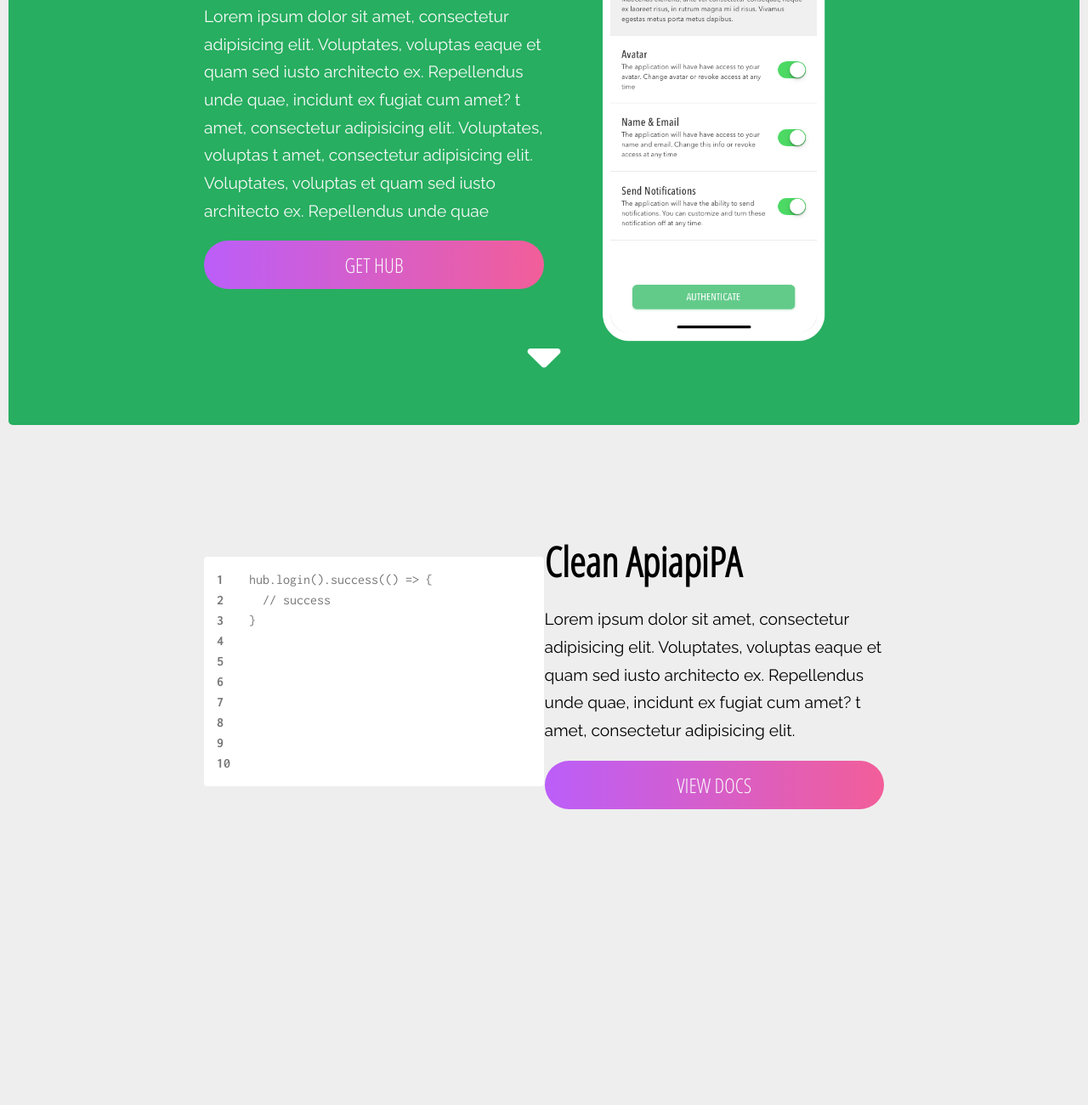
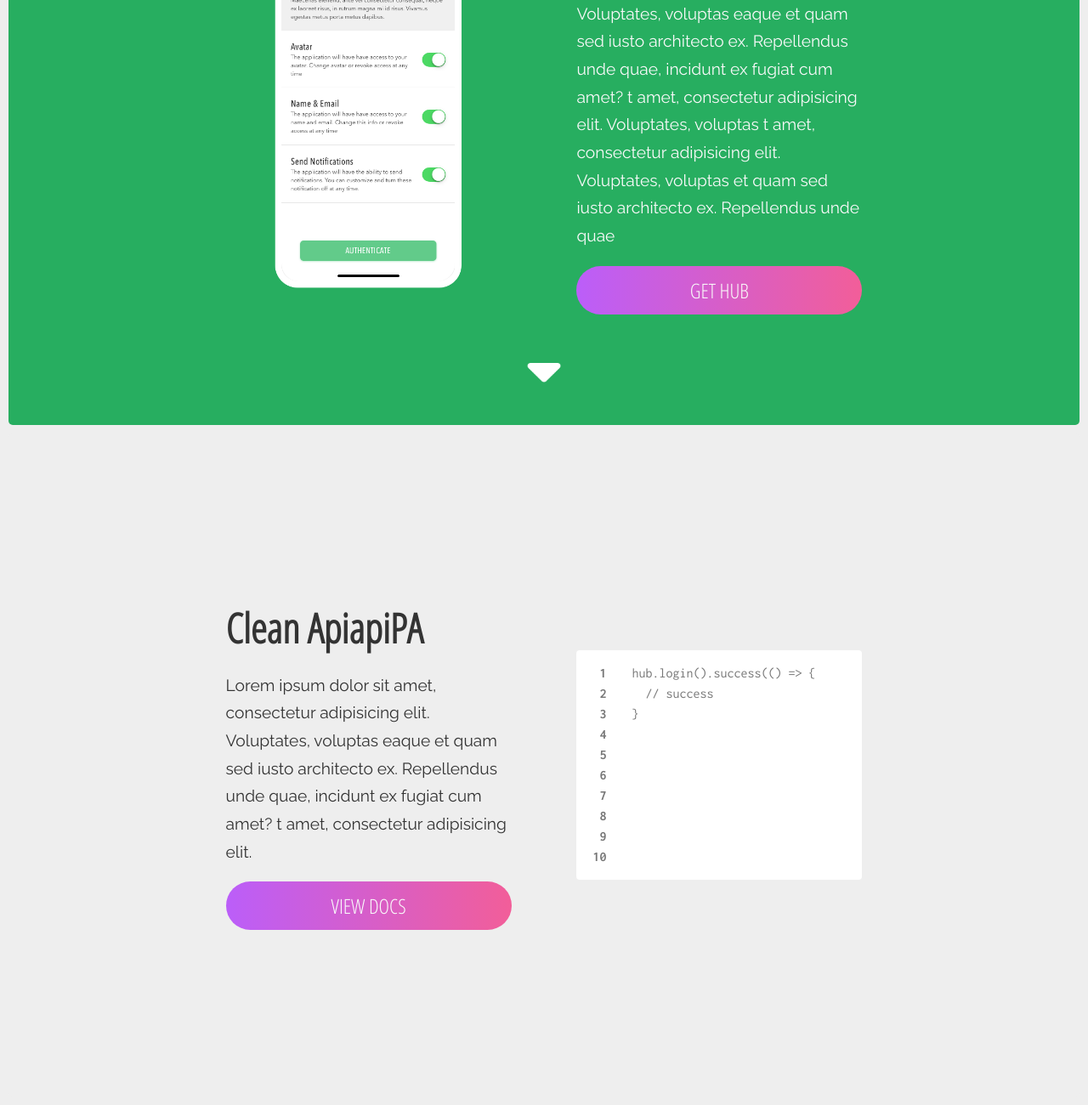
Before and after one commit to loginwithhub/landing-page, a plain HTML site: page src/index.html in a window 1280 px wide. Shown: the part 290-1590 px from the top of the page at 85% size. Drawn offline with Linux system fonts and the light colour scheme.

Commit message:
css tweaks

```diff
--- a/src/index.html
+++ b/src/index.html
@@ -2,34 +2,39 @@
 <html lang="en">
 <head>
   <meta charset="utf-8">
+  <meta name="viewport" content="width=device-width, initial-scale=1">
   <title>Hello World</title>
   <link rel="stylesheet" type="text/css" href="main.css"/>
 </head>
 <body>
-  <section id="sec-one">
-    <header>
-      <img id="logo" src="images/logox2.png"/>
-    </header>
+  <section id="section-one">
+    <img id="logo" src="images/logox2.png"/>
+    <image id="arrow" src="images/arrow_down.png"/>
 
-    <div class="container">
-      <div class="flex-item">
+    <div class="content">
+      <div class="column-left">
+        <image class="screenshot" src="images/1.png"/>
+      </div>
+
+      <div class="column-right">
         <h2>Lorum ipsummm</h2>
         <p>Lorem ipsum dolor sit amet, consectetur adipisicing elit. Voluptates, voluptas eaque et quam sed iusto architecto ex. Repellendus unde quae, incidunt ex fugiat cum amet? t amet, consectetur adipisicing elit. Voluptates, voluptas t amet, consectetur adipisicing elit. Voluptates, voluptas et quam sed iusto architecto ex. Repellendus unde quae</p>
         <button>GET HUB</button>
       </div>
-      <div class="flex-item">
-        <image src="images/1.png"/>
-      </div>
     </div>
-
-    <image src="images/arrow_down.png" class="triangle"/>
   </section>
 
 
-  <section id="sec-two">
-    <div class="container">
-      <div class="flex-item">
-        <ol class="code-box custom-counter">
+  <section id="section-two">
+    <div class="content">
+      <div class="column-left">
+        <h2>Clean ApiapiPA</h2>
+        <p>Lorem ipsum dolor sit amet, consectetur adipisicing elit. Voluptates, voluptas eaque et quam sed iusto architecto ex. Repellendus unde quae, incidunt ex fugiat cum amet? t amet, consectetur adipisicing elit.</p>
+        <button>VIEW DOCS</button>
+      </div>
+
+      <div class="column-right">
+        <ol class="custom-counter">
           <li>hub.login().success(() => {</li>
           <li>&nbsp&nbsp// success</li>
           <li>}</li>
@@ -42,15 +47,7 @@
           <li></li>
         </ol>
       </div>
-      <div class="divider"></div>
-      <div class="flex-item">
-        <h2>Clean ApiapiPA</h2>
-        <p>Lorem ipsum dolor sit amet, consectetur adipisicing elit. Voluptates, voluptas eaque et quam sed iusto architecto ex. Repellendus unde quae, incidunt ex fugiat cum amet? t amet, consectetur adipisicing elit.</p>
-        <button class="btn">VIEW DOCS</button>
-      </div>
     </div>
   </section>
-  <footer>
-  </footer>
 </body>
 </html>
--- a/src/main.css
+++ b/src/main.css
@@ -1,6 +1,8 @@
 @import url('https://fonts.googleapis.com/css?family=Open+Sans+Condensed:300|Raleway|Inconsolata:400,700');
 
-* {
+body * {
+	display: flex;
+	position: relative;
 	box-sizing: border-box;
 }
 
@@ -8,101 +10,8 @@ h1, h2, h3, button {
 	font-family: 'Open Sans Condensed', sans-serif;
 }
 
-p {
-	font-family: 'Raleway', sans-serif;
-}
-
-body {
-	margin: 0;
-  font-weight: 300;
-  background-color: #eee;
-}
-
-#logo {
-	width: 50px;
-}
-
-section {
-  display: flex;
-  flex-direction: column;
-	border-radius: 5px;
-}
-
-header {
-	margin-top: 50px;
-	margin-left: 50px;
-}
-
-.triangle {
-	width: 40px;
-	align-self: center;
-}
-
-.flex-item {
-	display: flex;
-	flex: 1;
-  flex-direction: column;
-	justify-content: center;
-}
-
-.flex-item img {
-	width: 70%;
-	flex-shrink: 0;
-	align-self: center;
-}
-
-.flex-item p {
-	font-size: 1.2em;
-	line-height: 1.7;
-}
-
-.flex-item h2 {
-	font-size: 3em;
-	margin-bottom: 0em;
-}
-
-section {
-	background-color: #27ae60;
-	max-width: 100vw;
-  min-height: calc(100vh - 20px);
-	margin: 10px;
-}
-
-#sec-one {
-	color: #f9f9f9;
-}
-
-#sec-two {
-  background-color: #eee;
-}
-
-section .container {
-	display: flex;
-	flex-direction: row;
-  height: 70vh;
-	width: 800px;
-	align-self: center;
-}
-
-.top-container {
-	margin: auto;
-}
-
-.item-one, .item-two, .item-three {
-  padding: 1em;
-  max-width: 33%;
-}
-
-.card {
-	border-radius: 5px;
-	height: 100%;
-	width: 100%;
-	background-color: #f9f9f9;
-	box-shadow: -4px 4px 0 2px rgba(0,0,0,0.15);
-	padding: 5em;
-}
-
 button {
+	display: block;
 	/* Permalink - use to edit and share this gradient: http://colorzilla.com/gradient-editor/#bb5ef9+0,f25e99+100 */
 	background: #bb5ef9; /* Old browsers */
 	background: -moz-linear-gradient(left,  #bb5ef9 0%, #f25e99 100%); /* FF3.6-15 */
@@ -117,14 +26,88 @@ button {
 	font-size: 1.5em;
 	font-weight: 300;
 	border-radius: 500px;
-	margin-bottom: 40px;
+}
+
+h2 {
+	font-size: 3em;
+	margin: 0em;
+}
+
+p {
+	font-family: 'Raleway', sans-serif;
+	font-size: 1.2em;
+	line-height: 1.7;
+}
+
+body {
+	margin: 0;
+  font-weight: 300;
+  background-color: #eee;
+}
+
+section {
+	width: calc(100vw - 20px);
+  min-height: calc(100vh - 20px);
+	margin: 10px;
+	border-radius: 5px;
+	justify-content: center;
+	align-items: center;
+}
+
+section .content {
+	flex-direction: row;
+  min-height: 70vh;
+	max-width: 800px;
+	padding: 2vw;
+}
+
+#section-one {
+	color: #f9f9f9;
+	background-color: #27ae60;
+}
+
+#section-two {
+	color: #333;
+  background-color: #eee;
+}
+
+#logo {
+	position: absolute;
+	width: 50px;
+	left: 50px;
+	top: 50px;
+}
+
+#arrow {
+	position: absolute;
+	width: 40px;
+	bottom: 50px;
+}
+
+.column-left {
+	flex: 1;
+  flex-direction: column;
+	justify-content: center;
+	margin-right: 3vw;
+}
+
+.column-right {
+	flex: 1;
+  flex-direction: column;
+	justify-content: center;
+	margin-left: 3vw;
+}
+
+.screenshot {
+	width: 70%;
+	flex-shrink: 0;
+	align-self: center;
 }
 
 .custom-counter {
+	flex-direction: column;
   color: #777;
   font-family: 'Inconsolata';
-  margin: 0;
-  padding: 0;
   list-style-type: none;
   line-height: 1.5em;
   background-color: white;
@@ -137,6 +120,7 @@ button {
 }
 
 .custom-counter li::before {
+	display: inline;
   content: counter(step-counter);
   margin-right: 30px;
   width: 20px;
@@ -144,17 +128,29 @@ button {
   font-weight: 700;
 }
 
-.code-tab {
-  padding-left: 10px;
+@media (max-width: 800px) {
+	section .content {
+		flex-direction: column;
+		max-width: none;
+		padding: 5vw;
+	}
+
+	.column-left {
+		margin-right: 0px;
+	}
+
+	.column-right {
+		margin-left: 0px;
+	}
+
+	.screenshot {
+		height: 30vh;
+		width: auto;
+		flex-shrink: 0;
+		align-self: center;
+	}
+
+	body {
+		font-size: 14px;
+	}
 }
-
-#sec-two .row {
-  background-color: white;
-  border-radius: 5px;
-}
-
-.divider {
-  width: 1px;
-  height: 100%;
-  background-color: #eee;
-}
```
